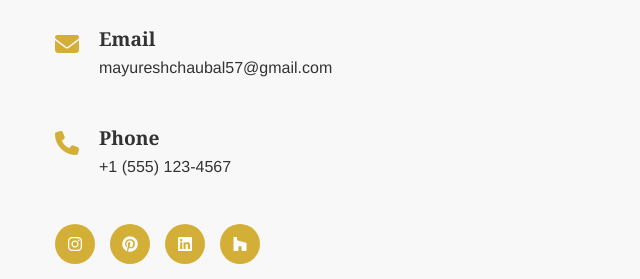
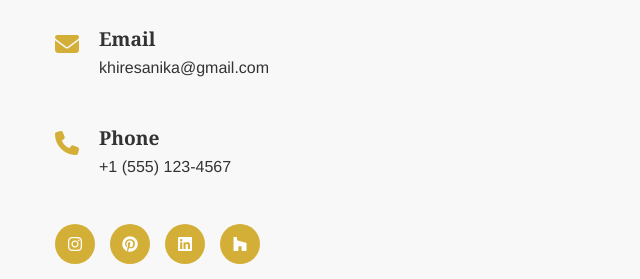
Before and after one commit to 0verWatchO5/DesignS, a plain HTML site: page index.html in a window 1280 px wide. Shown: the part 3985-4264 px from the top of the page, 0-640 px from the left. Drawn offline with nearby package versions, Linux system fonts and the light colour scheme.

Commit message:
mail change

```diff
--- a/index.html
+++ b/index.html
@@ -211,7 +211,7 @@
                         <i class="fas fa-envelope"></i>
                         <div>
                             <h3>Email</h3>
-                            <p>mayureshchaubal57@gmail.com</p>
+                            <p>khiresanika@gmail.com</p>
                         </div>
                     </div>
                     <div class="contact-item">
```
